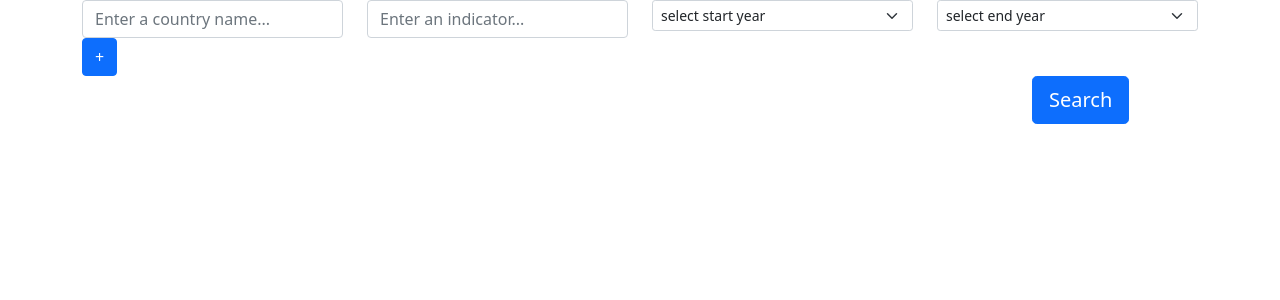
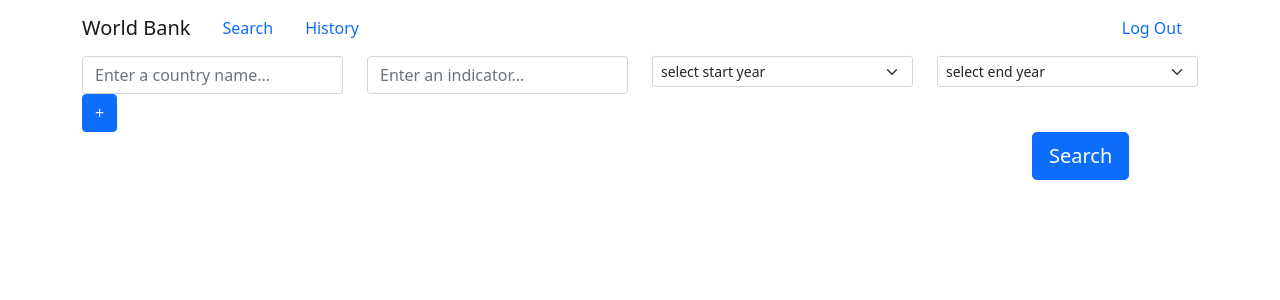
Before and after one commit to e-zob/world-bank-dashboard-frontend, a React (Create React App) app in the folder world-bank-app/: page /search in a window 1280 px wide. Shown: the top 300 px of the page. Built offline with nearby package versions, Linux system fonts and the light colour scheme.

Commit message:
Complete header component, background colour white

```diff
--- /dev/null
+++ b/world-bank-app/src/Components/Header.jsx
@@ -0,0 +1,17 @@
+import { Navbar, Nav, Container } from "react-bootstrap";
+
+export default function Header() {
+  return (
+    <Navbar>
+      <Container>
+        <Navbar.Brand>World Bank</Navbar.Brand>
+        <Nav.Link href="#search">Search</Nav.Link>
+        <Nav.Link href="#history">History</Nav.Link>
+        <Navbar.Toggle />
+        <Navbar.Collapse className="justify-content-end">
+          <Nav.Link href="#log-out">Log Out</Nav.Link>
+        </Navbar.Collapse>
+      </Container>
+    </Navbar>
+  );
+}
--- a/world-bank-app/src/Pages/Search.jsx
+++ b/world-bank-app/src/Pages/Search.jsx
@@ -1,8 +1,10 @@
 import SearchBar from "../Components/SearchBar";
+import Header from "../Components/Header";
 
 export default function Search() {
   return (
     <div>
+      <Header />
       <SearchBar />
     </div>
   );
```
